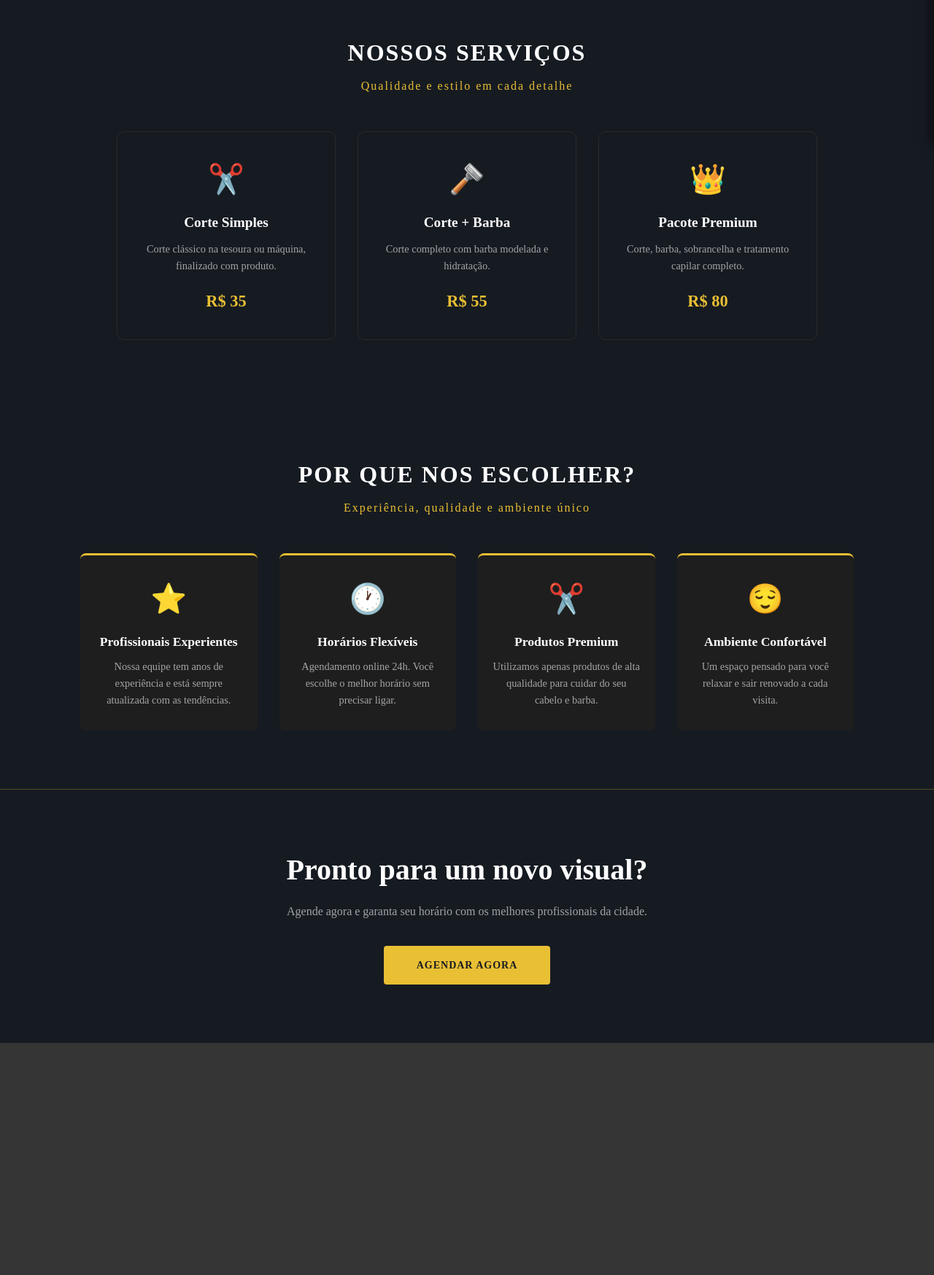
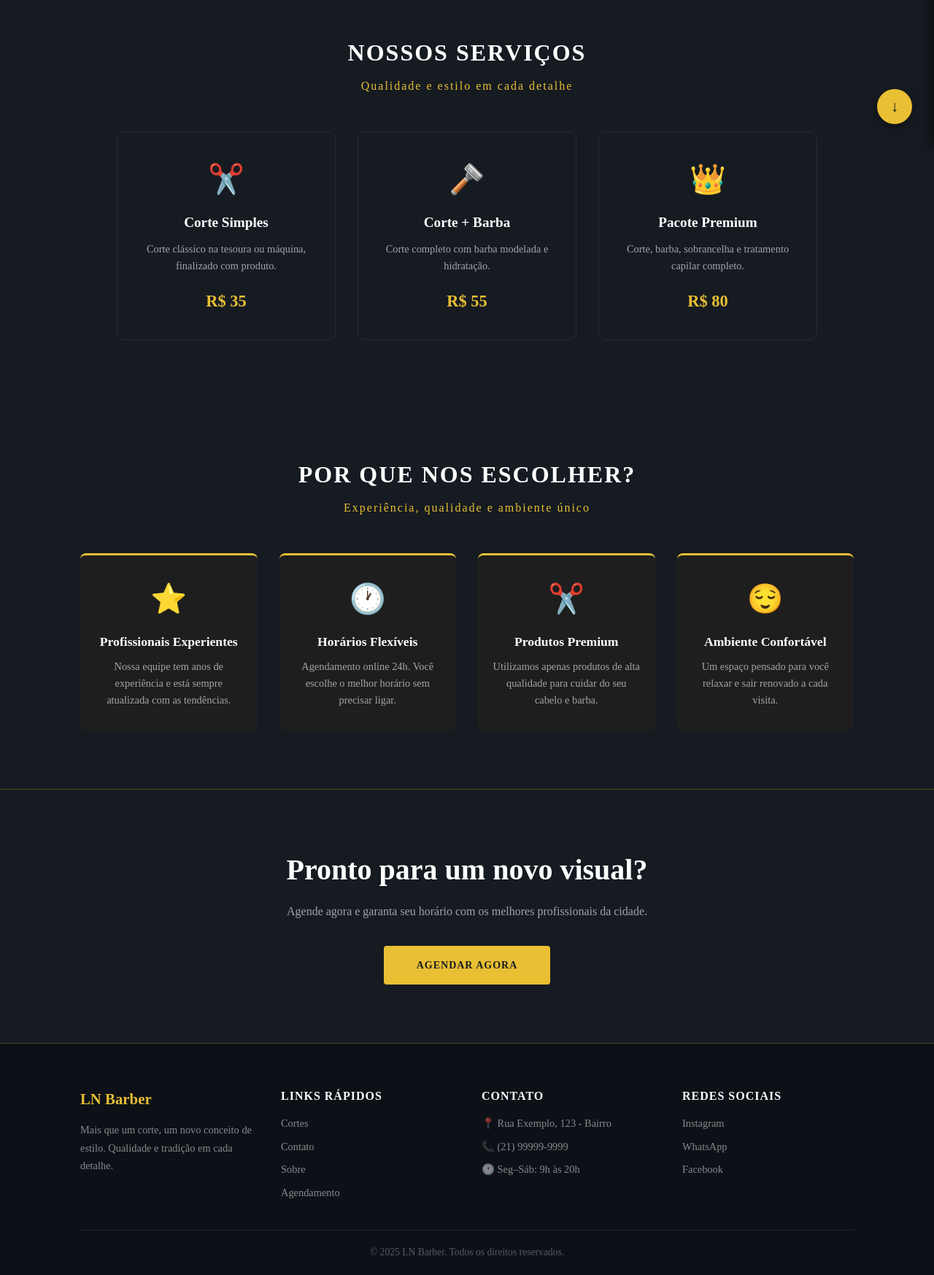
Before and after one commit to LuanLaya/ln-barber, a plain HTML site: page index.html in a window 1280 px wide. Shown: the part 600-2347 px from the top of the page at 73% size. Before the commit the page ends 2029 px from the top, so only its background shows below. Drawn offline with Linux system fonts and the light colour scheme.

Commit message:
adicionei o botão de descer u subir no home e terminei a aba cortes

```diff
--- a/global.css
+++ b/global.css
@@ -28,6 +28,11 @@ html{
     position: sticky;
     top: 0;
     z-index: 1000;
+}
+
+.navbar a {
+    color: white;
+    text-decoration: none;
 }
 
 .agendamento{
@@ -315,3 +320,109 @@ html{
     background-color: #bd8724;
     transform: scale(1.05);
 }
+
+.rodape {
+    background-color: #0d1117;
+    padding: 60px 0 0;
+    border-top: 1px solid rgba(233, 191, 52, 0.3);
+}
+
+.rodape-grid {
+    display: grid;
+    grid-template-columns: repeat(auto-fit, minmax(180px, 1fr));
+    gap: 40px;
+    padding-bottom: 40px;
+}
+
+.rodape-coluna h3 {
+    font-size: 1.3rem;
+    font-weight: 800;
+    color: rgb(233, 191, 52);
+    margin-bottom: 15px;
+}
+
+.rodape-coluna h4 {
+    font-size: 1rem;
+    font-weight: 700;
+    margin-bottom: 15px;
+    text-transform: uppercase;
+    letter-spacing: 1px;
+}
+
+.rodape-coluna p {
+    color: rgba(255, 255, 255, 0.5);
+    font-size: 0.9rem;
+    line-height: 1.7;
+}
+
+.rodape-coluna ul {
+    list-style: none;
+    display: flex;
+    flex-direction: column;
+    gap: 10px;
+}
+
+.rodape-coluna ul li {
+    color: rgba(255, 255, 255, 0.5);
+    font-size: 0.9rem;
+}
+
+.rodape-coluna ul a {
+    color: rgba(255, 255, 255, 0.5);
+    text-decoration: none;
+    transition: color 0.3s ease;
+}
+
+.rodape-coluna ul a:hover {
+    color: rgb(233, 191, 52);
+}
+
+.redes-sociais {
+    display: flex;
+    flex-direction: column;
+    gap: 10px;
+}
+
+.redes-sociais a {
+    color: rgba(255, 255, 255, 0.5);
+    text-decoration: none;
+    font-size: 0.9rem;
+    transition: color 0.3s ease;
+}
+
+.redes-sociais a:hover {
+    color: rgb(233, 191, 52);
+}
+
+.rodape-bottom {
+    border-top: 1px solid rgba(255, 255, 255, 0.08);
+    padding: 20px 0;
+    text-align: center;
+}
+
+.rodape-bottom p {
+    color: rgba(255, 255, 255, 0.3);
+    font-size: 0.85rem;
+}
+
+.btn-scroll {
+    position: fixed;
+    bottom: 30px;
+    right: 30px;
+    width: 48px;
+    height: 48px;
+    border-radius: 50%;
+    background-color: rgb(233, 191, 52);
+    color: #161b22;
+    border: none;
+    font-size: 1.3rem;
+    cursor: pointer;
+    z-index: 999;
+    transition: all 0.3s ease;
+    box-shadow: 0 4px 12px rgba(0, 0, 0, 0.4);
+}
+
+.btn-scroll:hover {
+    transform: scale(1.1);
+    background-color: #bd8724;
+}
--- a/index.html
+++ b/index.html
@@ -26,7 +26,7 @@
     </div>
     <header>
         <nav class="navbar">
-            <h1 id="logo">Barbershop</h1>
+            <a href="index.html"><h1 id="logo">Barbershop</h1></a>
             <div style="display: flex; align-items: center; gap: 15px;">
                 <a class="agendamento" href="login.html">Agendamento</a>
                 <button id="openMenu" class="btn-abrir-menu">☰</button>
@@ -119,6 +119,55 @@
         </section>
     </main>
 
+    <footer class="rodape">
+        <div class="container">
+
+            <div class="rodape-grid">
+
+            <div class="rodape-coluna">
+                <h3>LN Barber</h3>
+                <p>Mais que um corte, um novo conceito de estilo. Qualidade e tradição em cada detalhe.</p>
+            </div>
+
+            <div class="rodape-coluna">
+                <h4>Links Rápidos</h4>
+                <ul>
+                <li><a href="cortes.html">Cortes</a></li>
+                <li><a href="contato.html">Contato</a></li>
+                <li><a href="sobre.html">Sobre</a></li>
+                <li><a href="login.html">Agendamento</a></li>
+                </ul>
+            </div>
+
+            <div class="rodape-coluna">
+                <h4>Contato</h4>
+                <ul>
+                <li>📍 Rua Exemplo, 123 - Bairro</li>
+                <li>📞 (21) 99999-9999</li>
+                <li>🕐 Seg–Sáb: 9h às 20h</li>
+                </ul>
+            </div>
+
+            <div class="rodape-coluna">
+                <h4>Redes Sociais</h4>
+                <div class="redes-sociais">
+                <a href="#">Instagram</a>
+                <a href="#">WhatsApp</a>
+                <a href="#">Facebook</a>
+                </div>
+            </div>
+
+            </div>
+
+            <div class="rodape-bottom">
+            <p>© 2025 LN Barber. Todos os direitos reservados.</p>
+            </div>
+
+        </div>
+    </footer>
+
+    <button id="btn-scroll" class="btn-scroll">↓</button>
+
     <script src="index.js"></script>
 </body>
 </html>
--- a/index.js
+++ b/index.js
@@ -15,3 +15,31 @@ const fechar = () => {
 
 fecharmenu.addEventListener('click', fechar);
 overlay.addEventListener('click', fechar);
+
+const btnScroll = document.getElementById('btn-scroll');
+
+window.addEventListener('scroll', () => {
+    const alturaTotal = document.body.scrollHeight - window.innerHeight;
+    const posicaoAtual = window.scrollY;
+    const percentual = posicaoAtual / alturaTotal;
+
+    if (percentual > 0.5) {
+        // passou da metade — seta pra cima
+        btnScroll.textContent = '↑';
+    } else {
+        // ainda no topo — seta pra baixo
+        btnScroll.textContent = '↓';
+    }
+});
+
+btnScroll.addEventListener('click', () => {
+    const alturaTotal = document.body.scrollHeight - window.innerHeight;
+    const posicaoAtual = window.scrollY;
+    const percentual = posicaoAtual / alturaTotal;
+
+    if (percentual > 0.5) {
+        window.scrollTo({ top: 0, behavior: 'smooth' });
+    } else {
+        window.scrollTo({ top: document.body.scrollHeight, behavior: 'smooth' });
+    }
+});
```
Also changed, not shown: cortes.css (added, +74 -0 lines), cortes.html (added, +146 -0 lines), imagens/corteamericano.jpg (added), imagens/cortedegrade.jpg (added), imagens/corteebarba.jpg (added), imagens/cortemullet.jpg (added), imagens/cortenavalhado.jpg (added), imagens/cortesocial.jpg (added), index.css (deleted).
